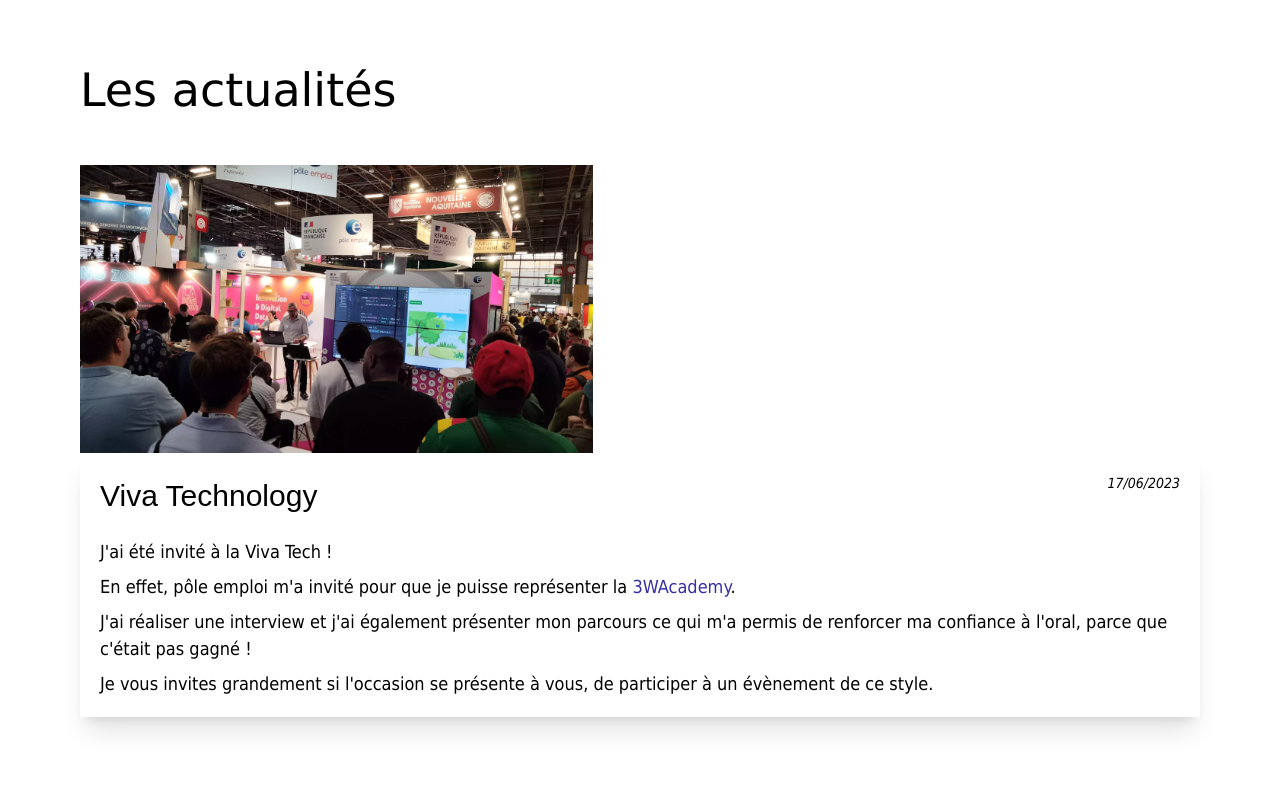
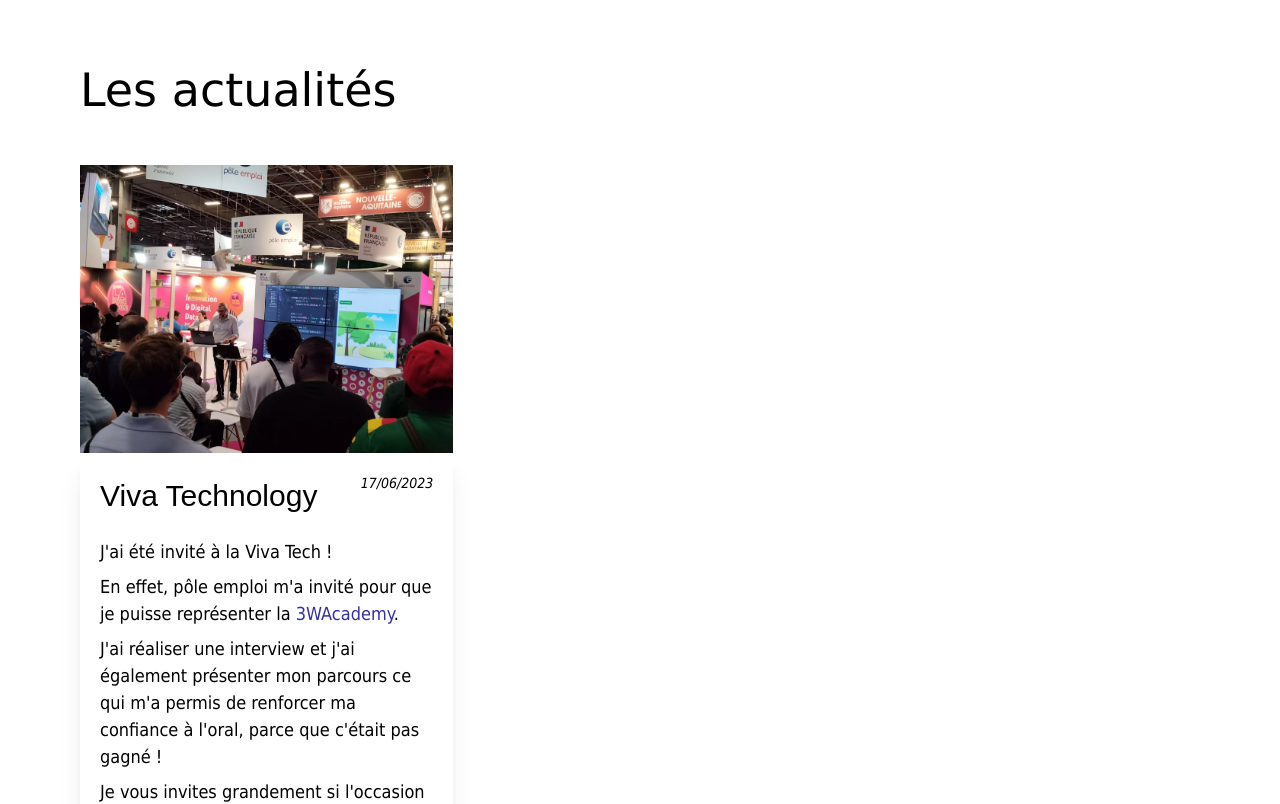
Before and after one commit to Azonesbz/vincentavez, a React (Vite) app in the folder client/: page / in a window 1280 px wide. Shown: the part 840-1644 px from the top of the page. Built offline with nearby package versions, Linux system fonts and the light colour scheme; a web font is replaced by a local one.

Commit message:
added grid to cards

```diff
--- a/client/src/components/actuality/Actuality.jsx
+++ b/client/src/components/actuality/Actuality.jsx
@@ -6,7 +6,9 @@ export default function Actuality(){
         <>
             <section className="container py-24" id="actuality">
                 <h1 className="font-thin">Les actualités</h1>
-                <Cards />
+                <div className="grid grid-cols-12">
+                    <Cards />
+                </div>
             </section>
         </>
     )
```
